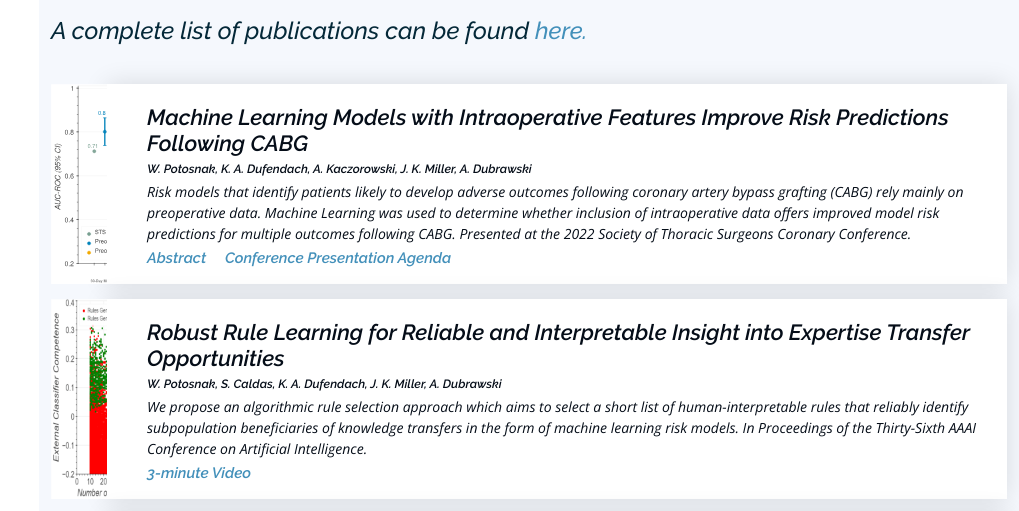
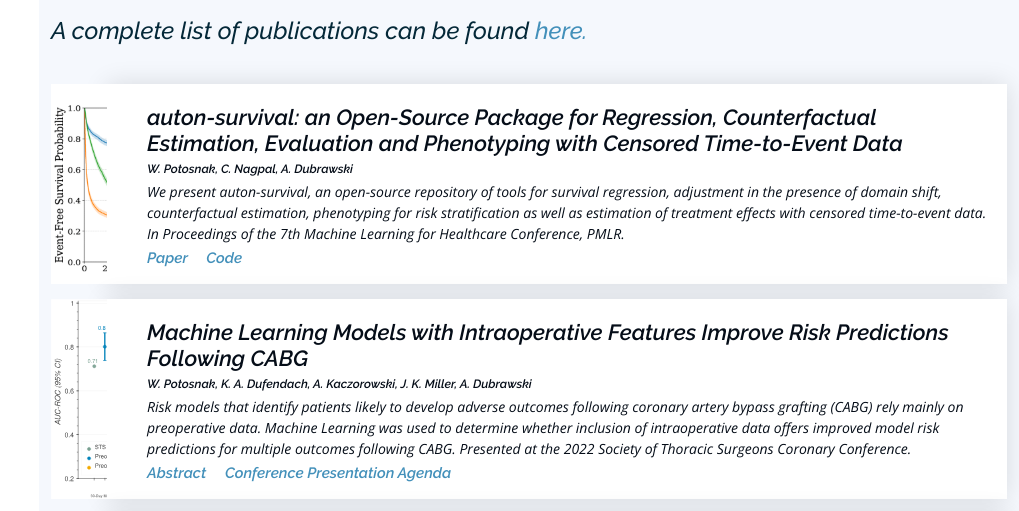
Before and after one commit to PotosnakW/PotosnakW.github.io, a plain HTML site: page index.html in a window 1280 px wide. Shown: the part 2469-2980 px from the top of the page, without its empty margins (261-1280 px from the left). Drawn offline with nearby package versions, Linux system fonts and the light colour scheme.

Commit message:
paper addition

```diff
--- a/index.html
+++ b/index.html
@@ -231,6 +231,30 @@
 
         <div class="people-wrap" data-aos="fade-up" data-aos-delay="100">
           <div class="people portfolio-wrap">
+                <img src="assets/img/portfolio/2022_mlhc.png">
+              <div class="portfolio-links">
+                    <a href="assets/img/portfolio/2022_mlhc.png" data-gallery="portfolioGallery" class="portfolio-lightbox" title=" Identifying groups of samples with similar survival rates can be used to
+gain insight into interventions that can help improve longevity for such groups. In auton-survival, we refer to this group identification and survival assessment as phenotyping. The figure shows Kaplan-Meier curves for patient subgroups extracted using the auton-survival supervised phenotyping tool."><i class="bx bx-plus"></i></a>
+                    <a href="https://arxiv-export1.library.cornell.edu/abs/2204.07276" target="_blank" title="More Details"><i class="bx bx-link"></i></a>
+                  </div>
+              </div>
+              <div class="content d-flex align-items-stretch">
+                <div class="info">
+                  <div>
+                    <h4>auton-survival: an Open-Source Package for Regression, Counterfactual Estimation, Evaluation and Phenotyping with Censored Time-to-Event Data</h4>
+            <h1>W. Potosnak, C. Nagpal, A. Dubrawski</h1>
+                    <p>We present auton-survival, an open-source repository of tools for survival regression, adjustment in the presence of domain shift, counterfactual estimation, phenotyping for risk stratification as well as estimation of treatment effects with censored time-to-event data. In Proceedings of the 7th Machine Learning for Healthcare Conference, PMLR.</p>
+            <h2>
+                <a href="https://arxiv-export1.library.cornell.edu/abs/2204.07276" target="_blank">Paper&emsp;</a>
+                <a href="https://github.com/autonlab/auton-survival" target="_blank">Code&emsp;</a>
+            </h2>
+                  </div>
+                </div>
+              </div>
+        </div>
+
+        <div class="people-wrap" data-aos="fade-up" data-aos-delay="100">
+          <div class="people portfolio-wrap">
                 <img src="assets/img/portfolio/2022_sts_abstract_results.svg">
               <div class="portfolio-links">
                     <a href="assets/img/portfolio/2022_sts_abstract_results.svg" data-gallery="portfolioGallery" class="portfolio-lightbox" title="Model performance was measured using area under the receiver operating characteristic curve (AUC-ROC). The inclusion of intraoperative data improves risk predictions, on average, for all outcomes, particularly combined morbidity and mortality, and prolonged ventilation."><i class="bx bx-plus"></i></a>
```
Also changed, not shown: assets/img/portfolio/2022_mlhc.png (added).
